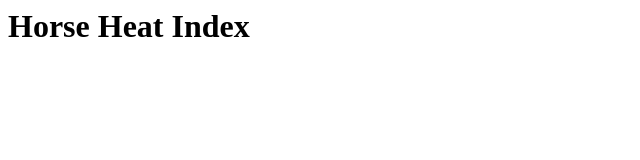
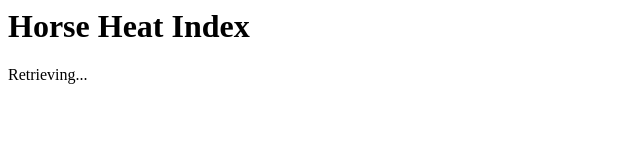
Before and after one commit to jpgunter/horse-heat-index, a plain HTML site: page index.html in a window 1280 px wide. Shown: the full height of the page, 0-640 px from the left. Drawn offline with nearby package versions, Linux system fonts and the light colour scheme.

Commit message:
Update index.html

```diff
--- a/index.html
+++ b/index.html
@@ -2,9 +2,10 @@
   <head>
     <script src="https://ajax.googleapis.com/ajax/libs/jquery/3.3.1/jquery.min.js"></script>
     <script src="https://jpgunter.github.io/horse-heat-index/HorseHeatIndex.js"></script>
+    <link rel="https://jpgunter.github.io/horse-heat-index/HorseHeatIndex.css" />
   </head>
   <body>
     <h1>Horse Heat Index</h1>
-    <span id="output" />
+    <p><span id="output" class="heat-index"> Retrieving... </span></p>
   </body>
 </html>
```
